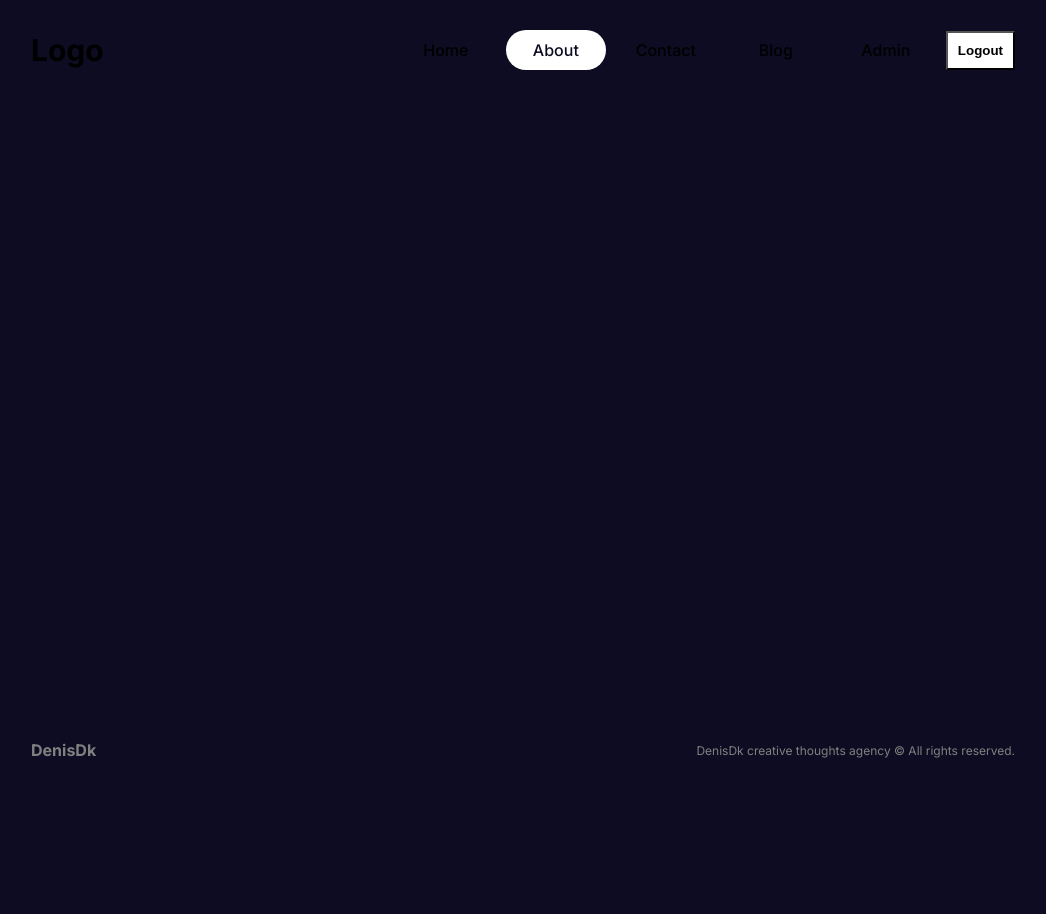
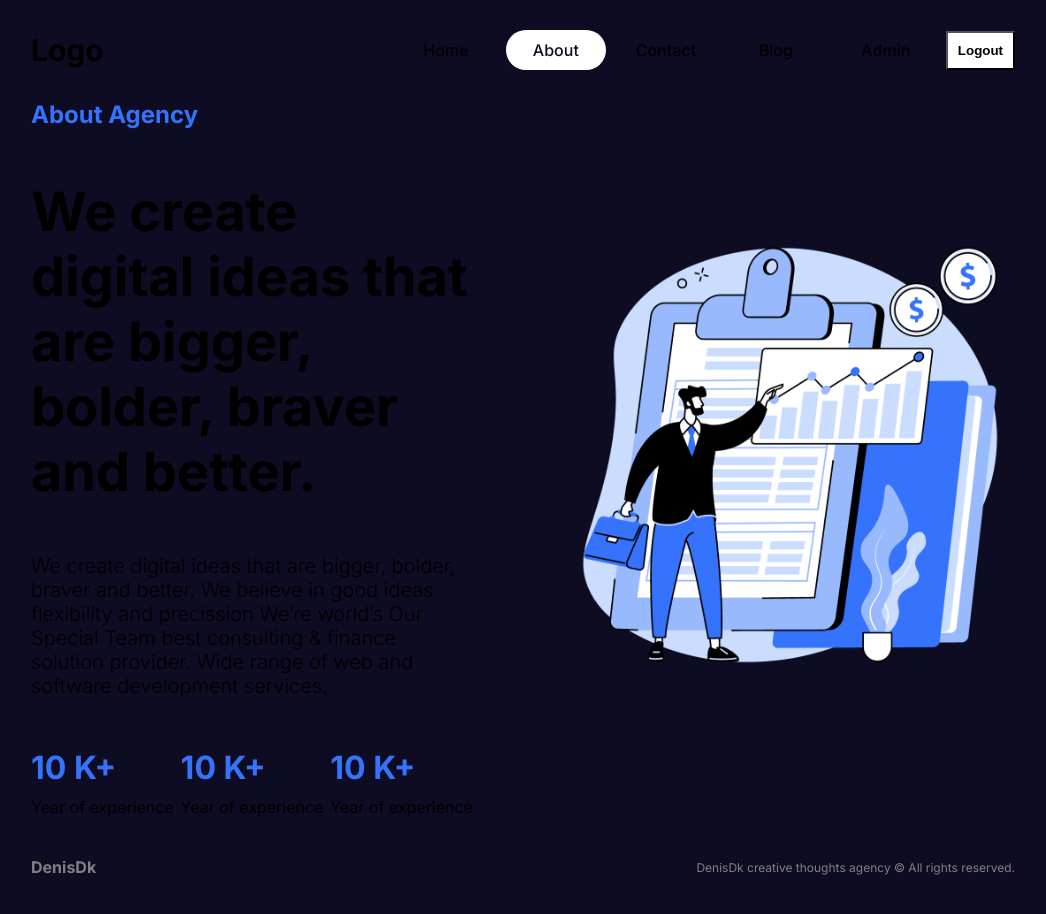
Before and after one commit to DenisDK/Full-stack-Website, a Next.js app: page /about in a window 1280 px wide. Shown: the top 914 px of the page, without its empty margins (117-1163 px from the left). Before the commit the page ends 800 px from the top, so only its background shows below. Built offline with nearby package versions, Linux system fonts and the light colour scheme.

Commit message:
Create About page

```diff
--- a/src/app/about/page.jsx
+++ b/src/app/about/page.jsx
@@ -5,11 +5,38 @@
 export default function AboutPage() {
   return (
     <div className={styles.container}>
+      <div className={styles.textContainer}>
+        <h2 className={styles.subtitle}>About Agency</h2>
+        <h1 className={styles.title}>
+          We create digital ideas that are bigger, bolder, braver and better.
+        </h1>
+        <p className={styles.desc}>
+          We create digital ideas that are bigger, bolder, braver and better. We
+          believe in good ideas flexibility and precission We’re world’s Our
+          Special Team best consulting & finance solution provider. Wide range
+          of web and software development services.
+        </p>
+        <div className={styles.boxes}>
+          <div className={styles.box}>
+            <h1>10 K+</h1>
+            <p>Year of experience</p>
+          </div>
+          <div className={styles.box}>
+            <h1>10 K+</h1>
+            <p>Year of experience</p>
+          </div>
+          <div className={styles.box}>
+            <h1>10 K+</h1>
+            <p>Year of experience</p>
+          </div>
+        </div>
+      </div>
       <div className={styles.imgContainer}>
         <Image
           src="/about.png"
-          alt="about img"
+          alt="About Image"
           fill
+          className={styles.img}
           sizes="(max-width: 768px) 100vw, (max-width: 1200px) 50vw, 33vw"
           priority={true} // {false} | {true}
         />
```
